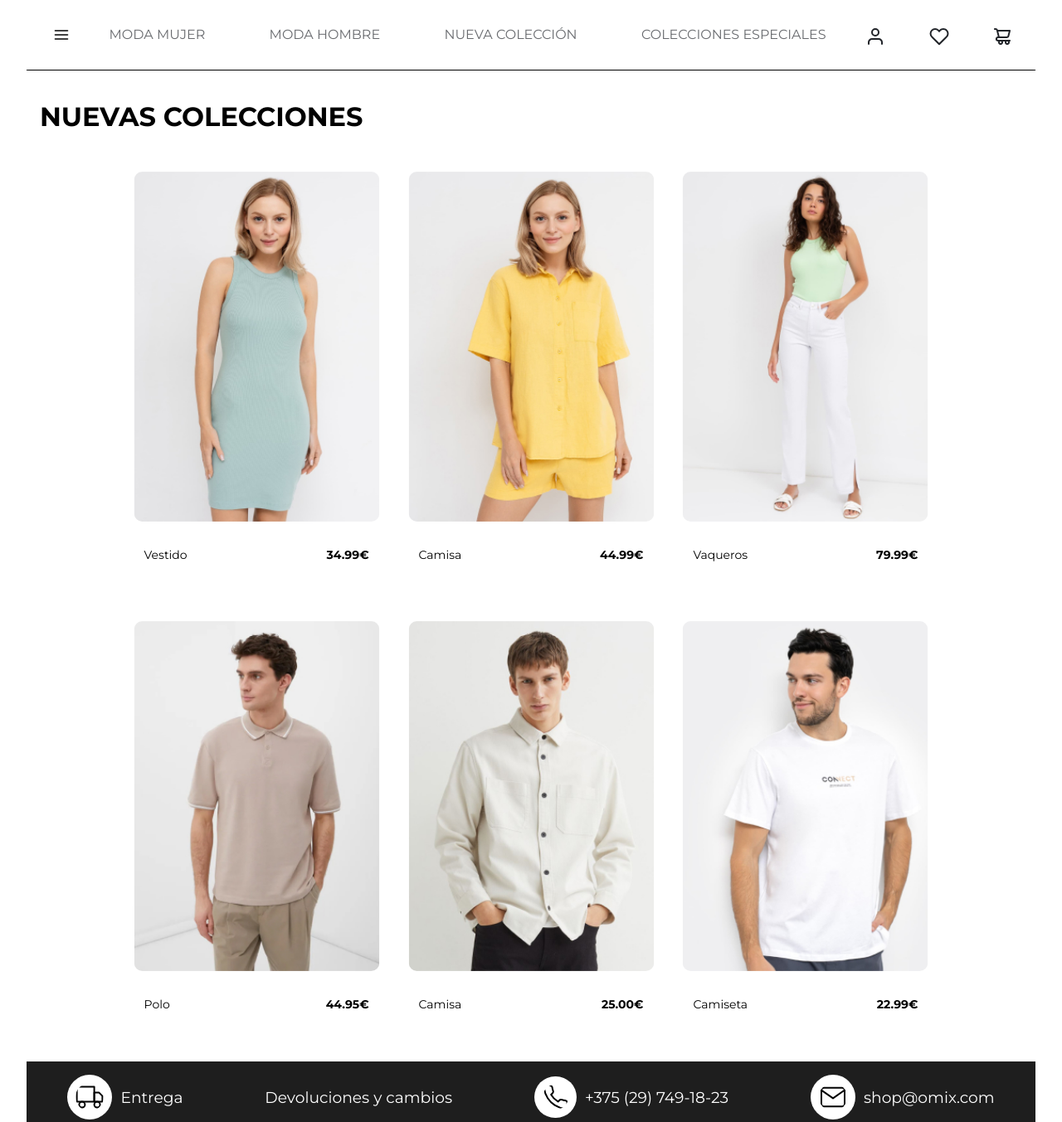
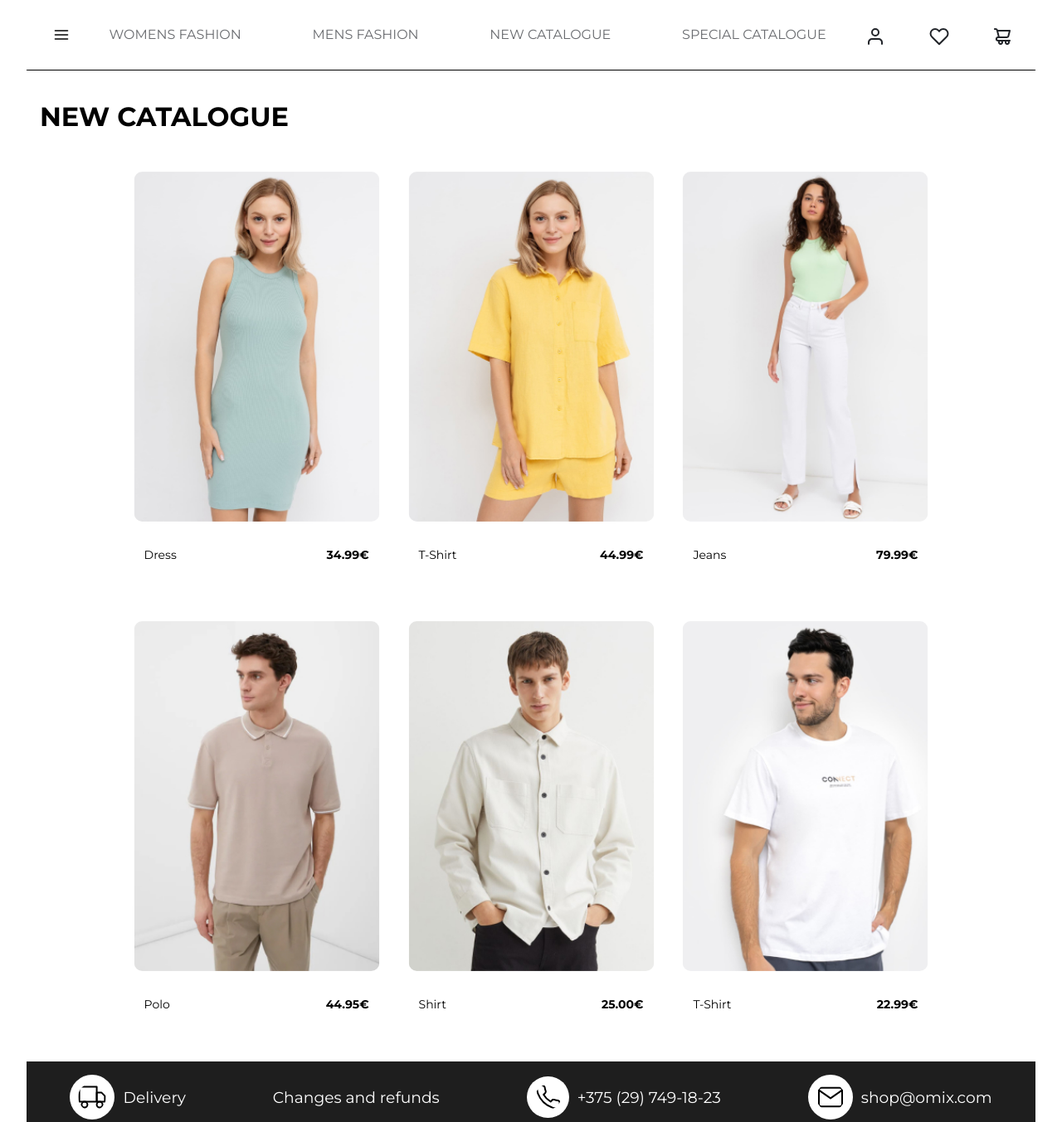
Before and after one commit to Cburton3/entrega-html, a website built with Vite: page index.html in a window 1280 px wide. Shown: the top 1353 px of the page at 83% size. Built offline with nearby package versions, Linux system fonts and the light colour scheme.

Commit message:
adding package  json and changing language for readability

```diff
--- a/index.html
+++ b/index.html
@@ -17,10 +17,10 @@
       <img class="hamburger" src="src/images/icon-menu-burguer.svg" alt="" />
 
       <ul class="nav-elements">
-        <li><a href="#">MODA MUJER</a></li>
-        <li><a href="#">MODA HOMBRE</a></li>
-        <li><a href="#">NUEVA COLECCIÓN</a></li>
-        <li><a href="#">COLECCIONES ESPECIALES</a></li>
+        <li><a href="#">WOMENS FASHION</a></li>
+        <li><a href="#">MENS FASHION</a></li>
+        <li><a href="#">NEW CATALOGUE</a></li>
+        <li><a href="#">SPECIAL CATALOGUE</a></li>
       </ul>
 
       <ul class="nav-icons">
@@ -31,26 +31,26 @@
     </nav>
 
     <main>
-      <h2 id="title">NUEVAS COLECCIONES</h2>
+      <h2 id="title">NEW CATALOGUE</h2>
       <div class="product-container">
         <div class="grid-item">
           <img src="/src/images/image-3.jpg" alt="blue dress" />
           <div class="item-contents">
-            <p>Vestido</p>
+            <p>Dress</p>
             <span class="price">34.99€</span>
           </div>
         </div>
         <div class="grid-item">
           <img src="/src/images/image-6.jpg" alt="yellow dress" />
           <div class="item-contents">
-            <p>Camisa</p>
+            <p>T-Shirt</p>
             <span class="price">44.99€</span>
           </div>
         </div>
         <div class="grid-item">
           <img src="/src/images/image-4.jpg" alt="pants" />
           <div class="item-contents">
-            <p>Vaqueros</p>
+            <p>Jeans</p>
             <span class="price">79.99€</span>
           </div>
         </div>
@@ -64,14 +64,14 @@
         <div class="grid-item">
           <img src="/src/images/image-1.jpg" alt="shirt" />
           <div class="item-contents">
-            <p>Camisa</p>
+            <p>Shirt</p>
             <span class="price">25.00€</span>
           </div>
         </div>
         <div class="grid-item">
           <img src="/src/images/image-2.jpg" alt="T'shirt" />
           <div class="item-contents">
-            <p>Camiseta</p>
+            <p>T-Shirt</p>
             <span class="price">22.99€</span>
           </div>
         </div>
@@ -82,10 +82,10 @@
       <div class="footer-container">
         <div class="footer-item">
           <img src="/src/images/icon-truck.svg" alt="" />
-          <h3>Entrega</h3>
+          <h3>Delivery</h3>
         </div>
         <div class="footer-item">
-          <h3>Devoluciones y cambios</h3>
+          <h3>Changes and refunds</h3>
         </div>
         <div class="footer-item">
           <img src="/src/images/icon-phone.svg" alt="" />
--- /dev/null
+++ b/vite.config.js
@@ -0,0 +1,8 @@
+import { defineConfig } from "vitest/config";
+
+export default defineConfig({
+  test: {
+    globals: true,
+    restoreMocks: true,
+  },
+});
```
Also changed, not shown: config/test/jest.js (added, +6 -0 lines), package.json (added, +18 -0 lines), README.md (added), 3 other files.
